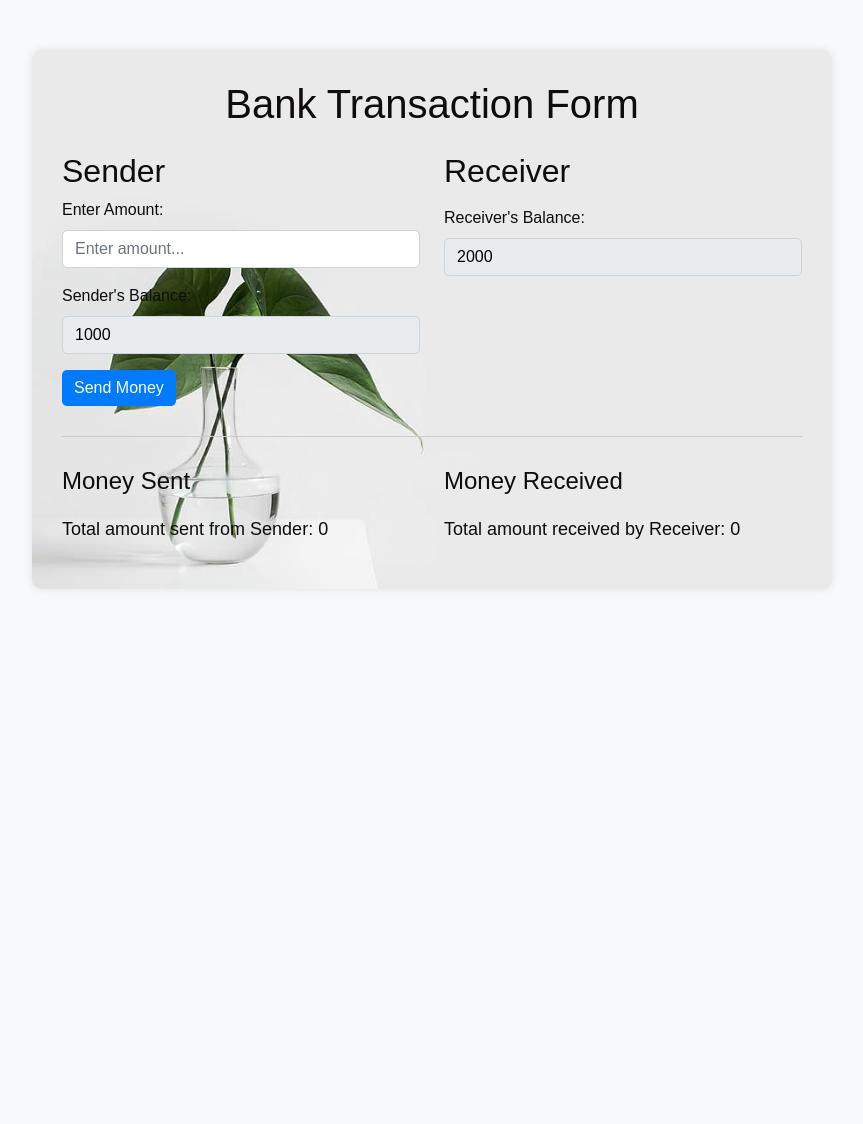
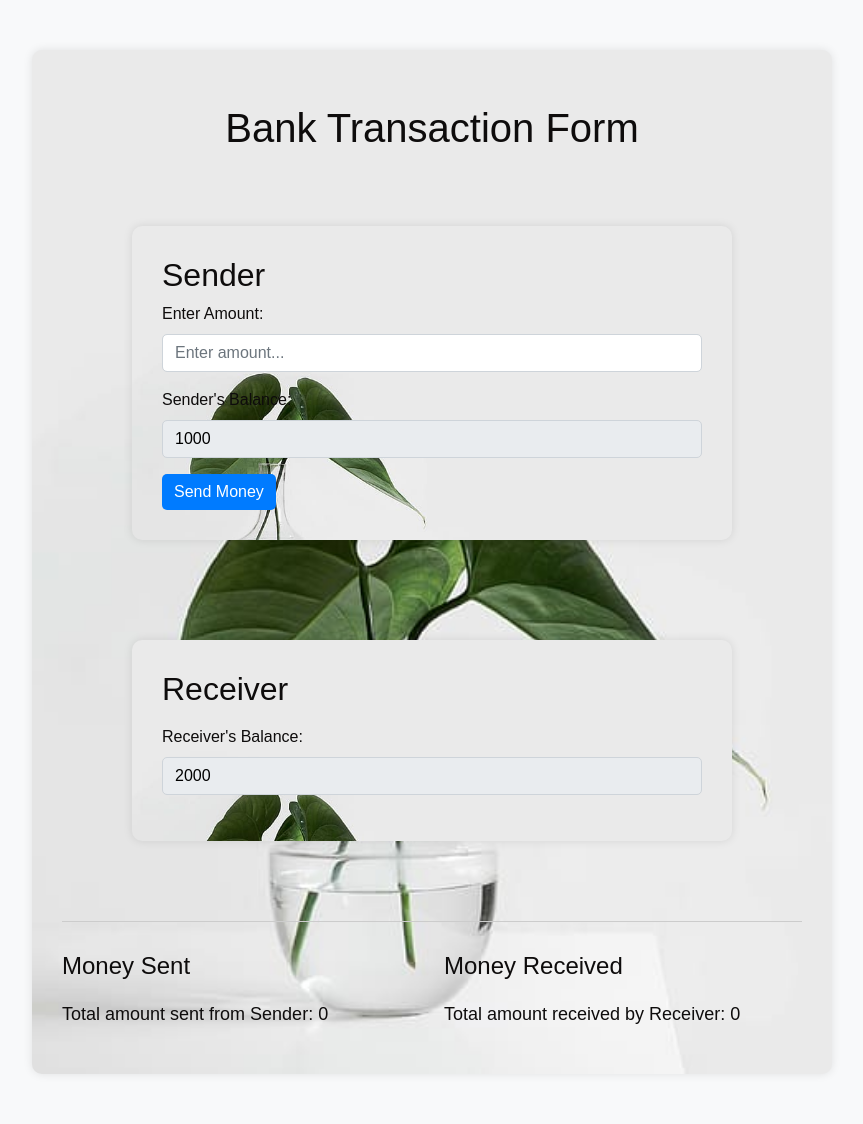
Before and after one commit to imkulot/bank-account, a PHP site: page / in a window 1280 px wide. Shown: the whole page, without its empty margins (208-1071 px from the left). Before the commit the page ends 589 px from the top, so only its background shows below. Run offline with PHP 8.4, Linux system fonts and the light colour scheme.

Commit message:
container

```diff
--- a/index.php
+++ b/index.php
@@ -105,12 +105,33 @@ $total_sent_sender2 = $receiver->get_balance() - 2000;
         }
 
         .container {
+            max-width: 600px;
+            margin: 50px auto;
+            padding: 30px;
+            border-radius: 10px;
+            background-color: #fff;
+            box-shadow: 0 0 10px rgba(0, 0, 0, 0.1);
+        }
+
+        .container1 {
             max-width: 800px;
             margin: 50px auto;
             padding: 30px;
             border-radius: 10px;
             background-color: #fff;
             box-shadow: 0 0 10px rgba(0, 0, 0, 0.1);
+        }
+
+        .container2 {
+            max-width: 600px;
+            margin: 50px auto;
+            padding: 30px;
+            border-radius: 10px;
+            background-color: #fff;
+            box-shadow: 0 0 10px rgba(0, 0, 0, 0.1);
+            background-image: url('img/amp.jpg');
+            background-size: cover;
+            color: rgb(14, 12, 12);
         }
 
         .form-control {
@@ -146,10 +167,10 @@ $total_sent_sender2 = $receiver->get_balance() - 2000;
 </head>
 
 <body>
-<div class="container">
+<div class="container1"> <br>
     <h1 class="text-center mb-4">Bank Transaction Form</h1>
     <div class="row">
-        <div class="col-md-6">
+        <div class="container">
             <h2>Sender</h2>
             <form method="POST" action="<?php echo htmlspecialchars($_SERVER["PHP_SELF"]); ?>">
                 <div class="mb-3">
@@ -163,7 +184,7 @@ $total_sent_sender2 = $receiver->get_balance() - 2000;
                 <button type="submit" name="deposit_sender" class="btn btn-primary">Send Money</button>
             </form>
         </div>
-        <div class="col-md-6">
+        <div class="container2">
             <h2>Receiver</h2>
             <form method="POST" action="<?php echo htmlspecialchars($_SERVER["PHP_SELF"]); ?>">
                 <div class="mb-3">
--- a/styles.css
+++ b/styles.css
@@ -3,7 +3,20 @@ body {
 }
 
 .container {
-    max-width: 800px;
+    max-width: 500px;
+    margin: 50px auto;
+    padding: 30px;
+    border-radius: 10px;
+    background-color: #fff;
+    box-shadow: 0 0 10px rgba(0, 0, 0, 0.1);
+    /* Background image */
+    background-image: url('img/amp.jpg');
+    background-size: cover;
+    color: rgb(14, 12, 12);
+}
+
+.container1 {
+    max-width: 500px;
     margin: 50px auto;
     padding: 30px;
     border-radius: 10px;
```
